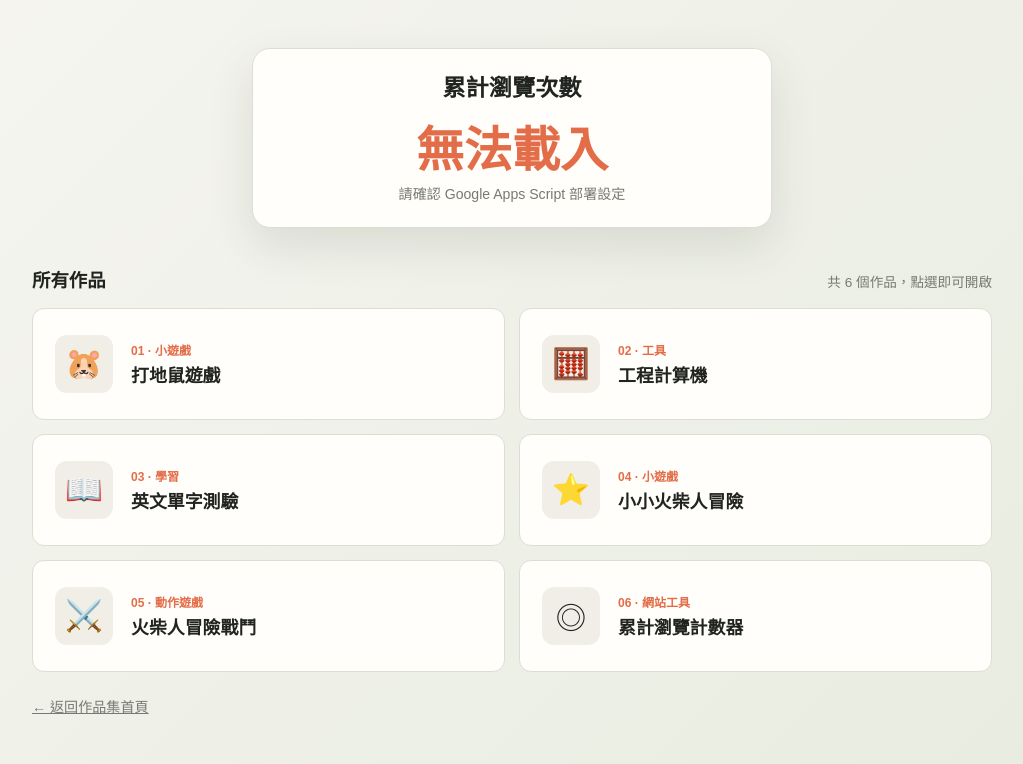
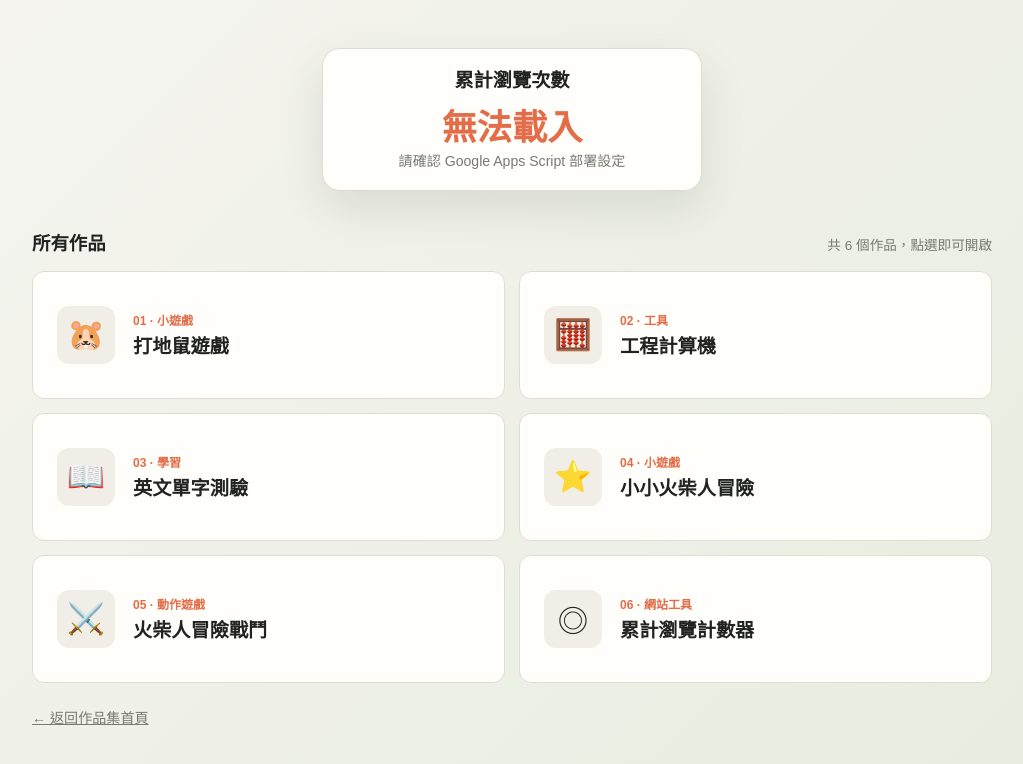
Before and after one commit to 10358005-alt/10358005-alt.github.io, a plain HTML site: page 7/index.html in a window 1280 px wide. Shown: the whole page, without its empty margins (128-1151 px from the left). Drawn offline with Linux system fonts and the light colour scheme; no server answers.

Commit message:
Update index.html

```diff
--- a/7/index.html
+++ b/7/index.html
@@ -19,9 +19,9 @@
       padding: 48px 0;
     }
     .card {
-      width: min(100%, 520px);
+      width: min(100%, 380px);
       margin: 0 auto;
-      padding: 20px 24px;
+      padding: 16px 20px;
       border: 1px solid #deddd4;
       border-radius: 18px;
       background: #fffefa;
@@ -30,12 +30,12 @@
     }
     h1 {
       margin: 0;
-      font: 700 1.45rem Georgia, "Noto Serif TC", serif;
+      font: 700 1.2rem Georgia, "Noto Serif TC", serif;
     }
     .count {
-      margin: 8px 0 2px;
+      margin: 6px 0 0;
       color: #e36d48;
-      font: 700 clamp(2rem, 6vw, 3rem) Georgia, serif;
+      font: 700 clamp(1.7rem, 5vw, 2.2rem) Georgia, serif;
     }
     .status {
       min-height: 24px;
@@ -66,8 +66,8 @@
       display: flex;
       align-items: center;
       gap: 18px;
-      min-height: 112px;
-      padding: 22px;
+      min-height: 128px;
+      padding: 24px;
       border: 1px solid #deddd4;
       border-radius: 12px;
       background: #fffefa;
@@ -101,7 +101,7 @@
     }
     .project h3 {
       margin: 0;
-      font-size: 1.12rem;
+      font-size: 1.2rem;
     }
     .back-link {
       display: inline-block;
```
